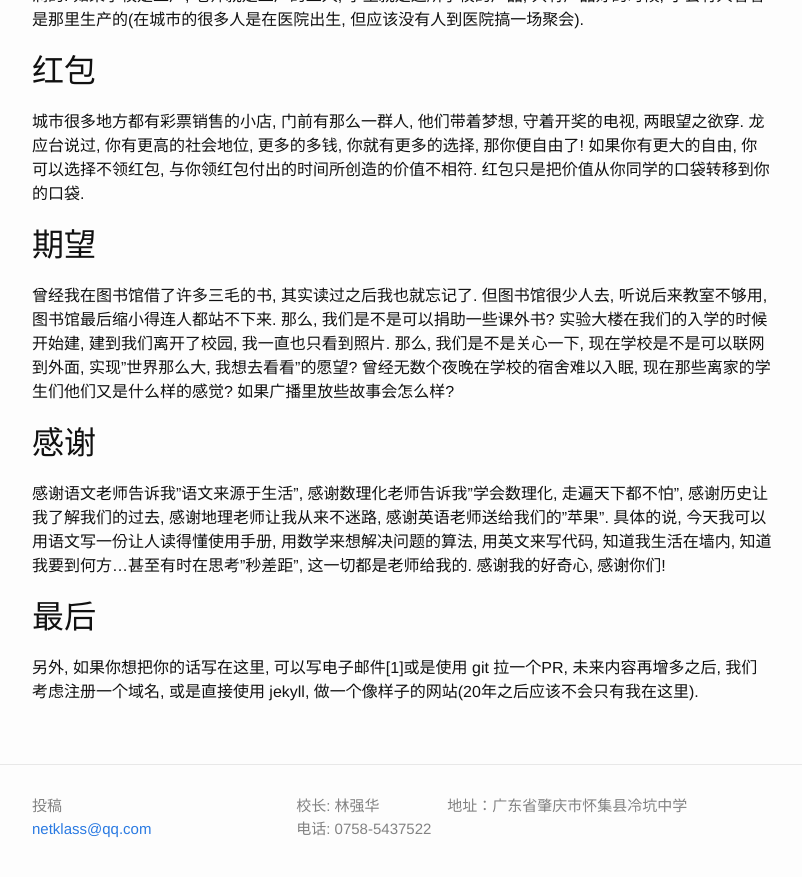
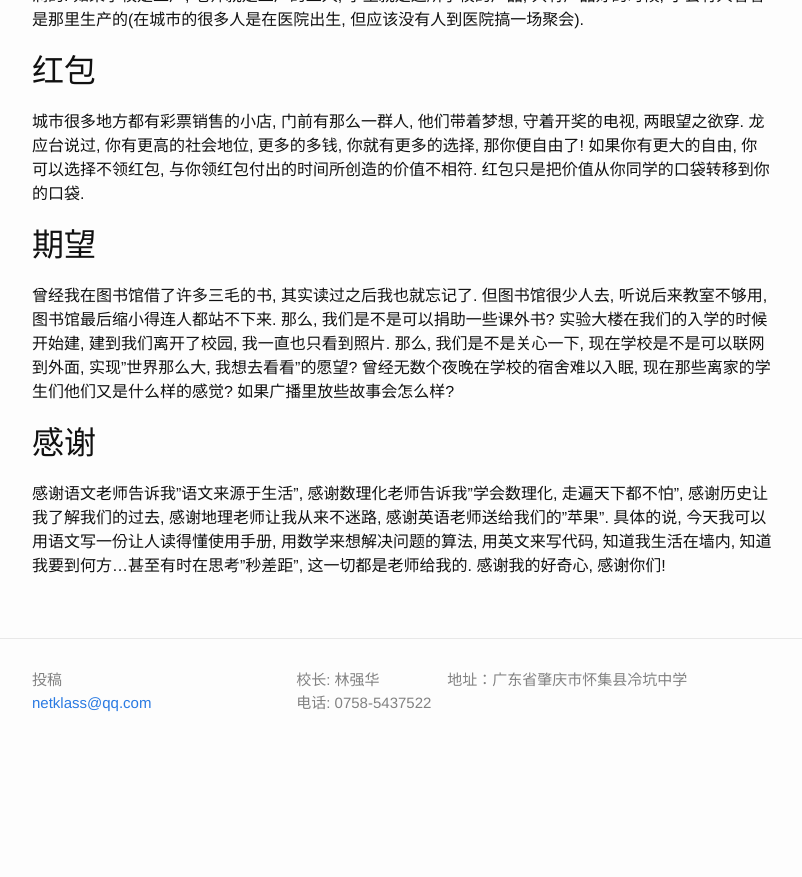
Before and after one commit to lengkengschool/lengkengschool.github.io, a Jekyll site: the page built from _posts/2016-02-24-A_wars_for_20_years.markdown, in a window 1280 px wide and 900 px high, scrolled down 1716 px. Shown: the top 877 px of the window, without its empty margins (238-1040 px from the left). Built offline with Jekyll 4.4.1, drawn with Linux system fonts in a browser that asks for light colours; after the commit the page ends 2490 px from its top, so only the background shows below that.

Commit message:
fixed text

```diff
--- a/_posts/2016-02-24-A_wars_for_20_years.markdown
+++ b/_posts/2016-02-24-A_wars_for_20_years.markdown
@@ -33,6 +33,3 @@ categories: 20years
 
 ## 感谢
 感谢语文老师告诉我"语文来源于生活", 感谢数理化老师告诉我"学会数理化, 走遍天下都不怕", 感谢历史让我了解我们的过去, 感谢地理老师让我从来不迷路, 感谢英语老师送给我们的"苹果". 具体的说, 今天我可以用语文写一份让人读得懂使用手册, 用数学来想解决问题的算法, 用英文来写代码, 知道我生活在墙内, 知道我要到何方...甚至有时在思考"秒差距", 这一切都是老师给我的. 感谢我的好奇心, 感谢你们!
-
-## 最后
-另外, 如果你想把你的话写在这里, 可以写电子邮件[1]或是使用 git 拉一个PR, 未来内容再增多之后, 我们考虑注册一个域名, 或是直接使用 jekyll, 做一个像样子的网站(20年之后应该不会只有我在这里).
```
